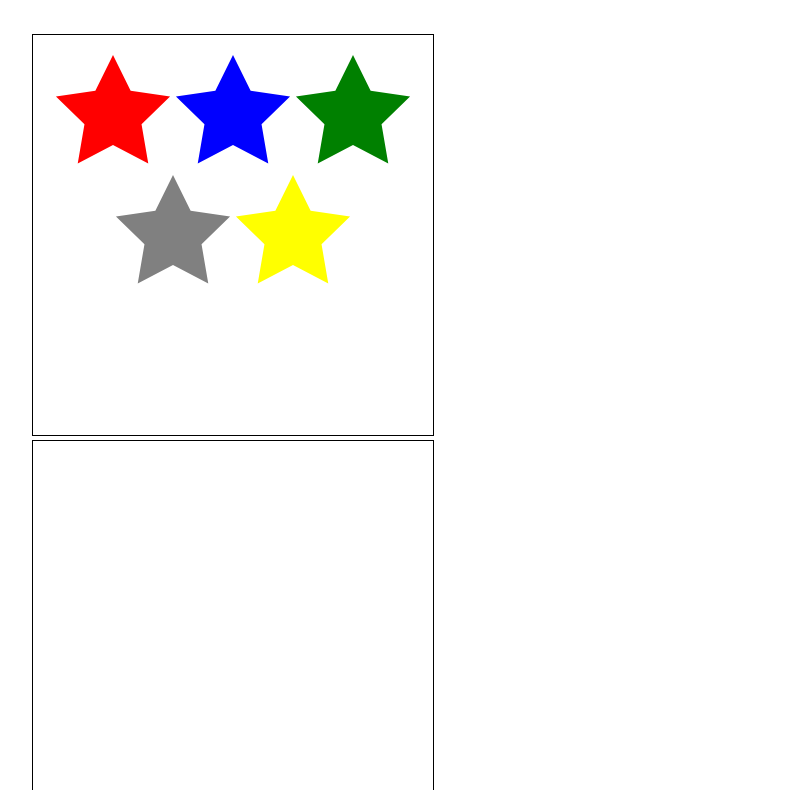
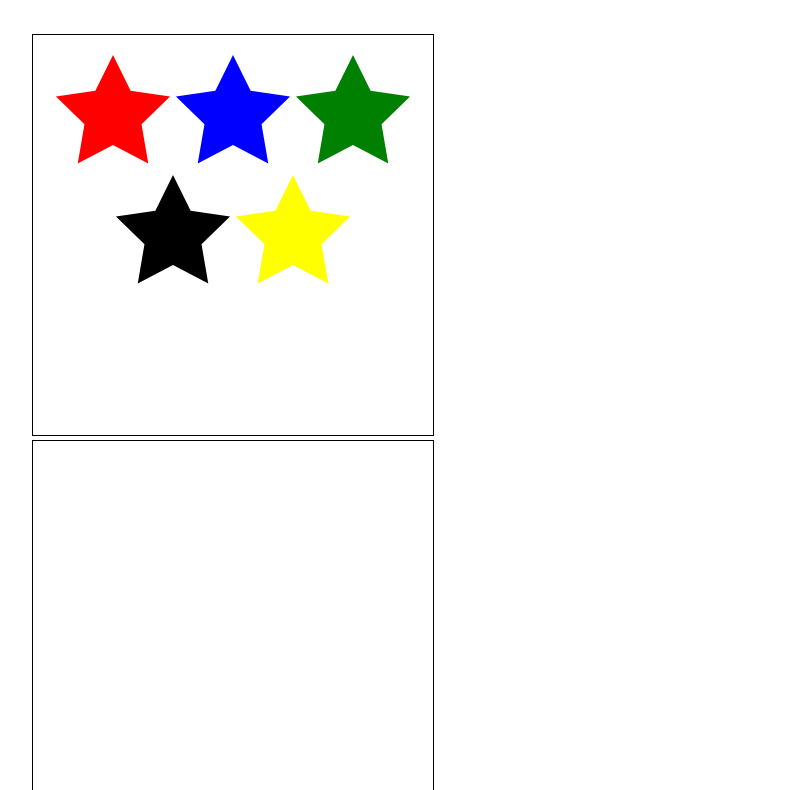
Before and after one commit to ShustD/Stars, a website built with webpack: page dist/index.html in a window 1280 px wide. Shown: the part 145-935 px from the top of the page, without its empty margins (126-914 px from the left). Built offline with nearby package versions, Linux system fonts and the light colour scheme.

Commit message:
fourth commit

```diff
--- a/src/stars.js
+++ b/src/stars.js
@@ -16,5 +16,5 @@ export function star (cv, x, y){
 star('red', 80, 80)
 star('blue', 200, 80)
 star('green', 320, 80)
-star('grey', 140, 200)
+star('black', 140, 200)
 star('yellow', 260, 200)
--- a/src/style.scss
+++ b/src/style.scss
@@ -2,6 +2,7 @@
 h1 {
   font-size: 72px;
   text-align: center;
+  color: red;
 }
 .stars {
   border: 1px solid black;
```
